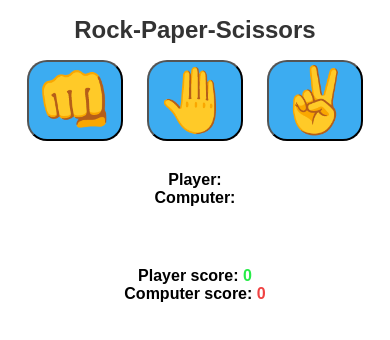
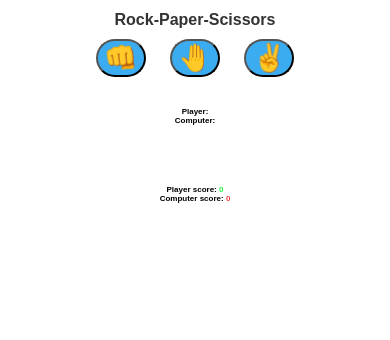
Before and after one commit to Ex1s9/Rock-Paper-Scissors, a plain HTML site: page index.html in a window 390 px wide. Drawn offline with Linux system fonts and the light colour scheme.

Commit message:
adaptive v4

```diff
--- a/game/main.scss
+++ b/game/main.scss
@@ -65,7 +65,7 @@ h1 {
   }
 }
 
-@media (max-width: 720px) {
+@media (max-width: 768px) {
   h1 {
     font-size:1.5rem;
   }
@@ -84,20 +84,23 @@ h1 {
 }
 
 
-@media (max-width: 320px) {
+@media (max-width: 480px) {
   h1 {
-    font-size:1.5rem;
+    font-size:1rem;
   }
   .choices {
     button {
-      font-size: 3rem;
+      font-size: 1.7rem;
       min-width: 40px;
     }
   }
   #playerDisplay, #botDisplay {
-    font-size: 1rem;
+    font-size: 0.5rem;
   }
   .scoreDisplay {
-    font-size: 1rem;
+    font-size: 0.5rem;
+  }
+  #resultDisplay {
+    font-size: 2rem;
   }
 }
```
Also changed, not shown: game/main.css, 1 other file.
